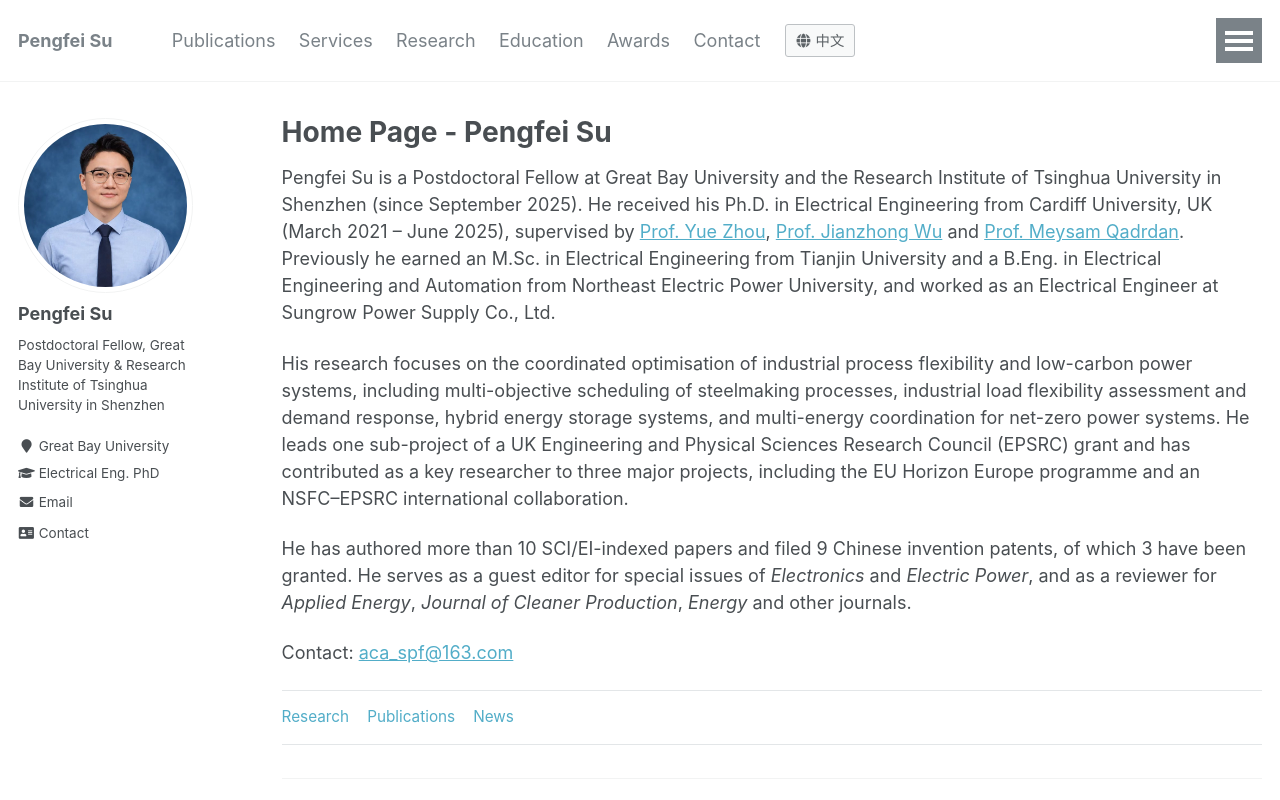
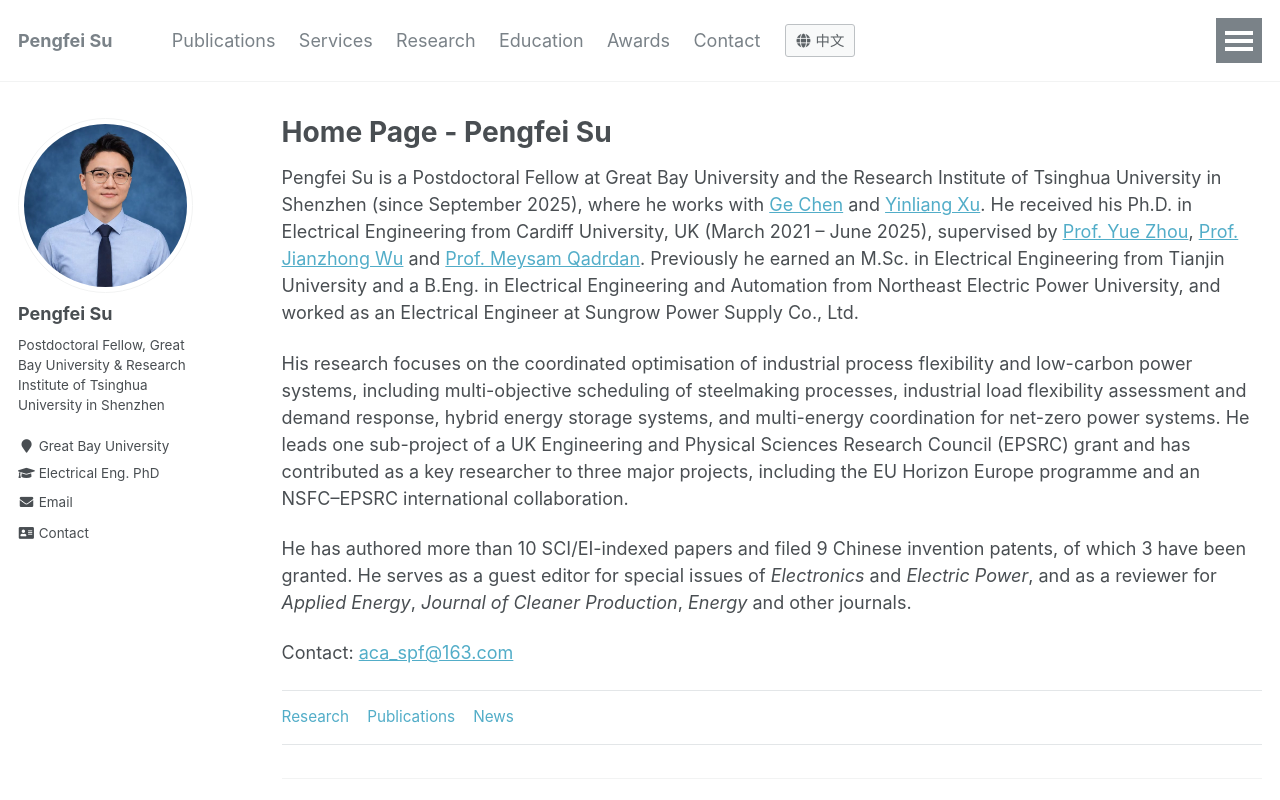
Before and after one commit to PengfeiSu6/PengfeiSu6.github.io, a plain HTML site: page en/index.html in a window 1280 px wide. Shown: the top 800 px of the page. Drawn offline with Linux system fonts and the light colour scheme.

Commit message:
Link postdoctoral mentors on homepage

```diff
--- a/en/index.html
+++ b/en/index.html
@@ -72,7 +72,7 @@
 </div>
 <div class="archive organized-page" id="content" tabindex="-1">
   <h1 class="page__title">Home Page - Pengfei Su</h1>
-  <p>Pengfei Su is a Postdoctoral Fellow at Great Bay University and the Research Institute of Tsinghua University in Shenzhen (since September 2025). He received his Ph.D. in Electrical Engineering from Cardiff University, UK (March 2021 &ndash; June 2025), supervised by <a href="https://seea.tju.edu.cn/info/1012/5022.htm">Prof. Yue Zhou</a>, <a href="https://researchportal.bath.ac.uk/en/persons/jianzhong-wu/">Prof. Jianzhong Wu</a> and <a href="https://profiles.cardiff.ac.uk/staff/qadrdanm">Prof. Meysam Qadrdan</a>. Previously he earned an M.Sc. in Electrical Engineering from Tianjin University and a B.Eng. in Electrical Engineering and Automation from Northeast Electric Power University, and worked as an Electrical Engineer at Sungrow Power Supply Co., Ltd.</p>
+  <p>Pengfei Su is a Postdoctoral Fellow at Great Bay University and the Research Institute of Tsinghua University in Shenzhen (since September 2025), where he works with <a href="https://lelouchsola.github.io/ChenGe/">Ge Chen</a> and <a href="https://www.sigs.tsinghua.edu.cn/xyl/main.htm">Yinliang Xu</a>. He received his Ph.D. in Electrical Engineering from Cardiff University, UK (March 2021 &ndash; June 2025), supervised by <a href="https://seea.tju.edu.cn/info/1012/5022.htm">Prof. Yue Zhou</a>, <a href="https://researchportal.bath.ac.uk/en/persons/jianzhong-wu/">Prof. Jianzhong Wu</a> and <a href="https://profiles.cardiff.ac.uk/staff/qadrdanm">Prof. Meysam Qadrdan</a>. Previously he earned an M.Sc. in Electrical Engineering from Tianjin University and a B.Eng. in Electrical Engineering and Automation from Northeast Electric Power University, and worked as an Electrical Engineer at Sungrow Power Supply Co., Ltd.</p>
   <p>His research focuses on the coordinated optimisation of industrial process flexibility and low-carbon power systems, including multi-objective scheduling of steelmaking processes, industrial load flexibility assessment and demand response, hybrid energy storage systems, and multi-energy coordination for net-zero power systems. He leads one sub-project of a UK Engineering and Physical Sciences Research Council (EPSRC) grant and has contributed as a key researcher to three major projects, including the EU Horizon Europe programme and an NSFC&ndash;EPSRC international collaboration.</p>
   <p>He has authored more than 10 SCI/EI-indexed papers and filed 9 Chinese invention patents, of which 3 have been granted. He serves as a guest editor for special issues of <em>Electronics</em> and <em>Electric Power</em>, and as a reviewer for <em>Applied Energy</em>, <em>Journal of Cleaner Production</em>, <em>Energy</em> and other journals.</p>
   <p class="contact-line">Contact: <a href="mailto:aca_spf@163.com" data-href="emailHref">aca_spf@163.com</a></p>
```
